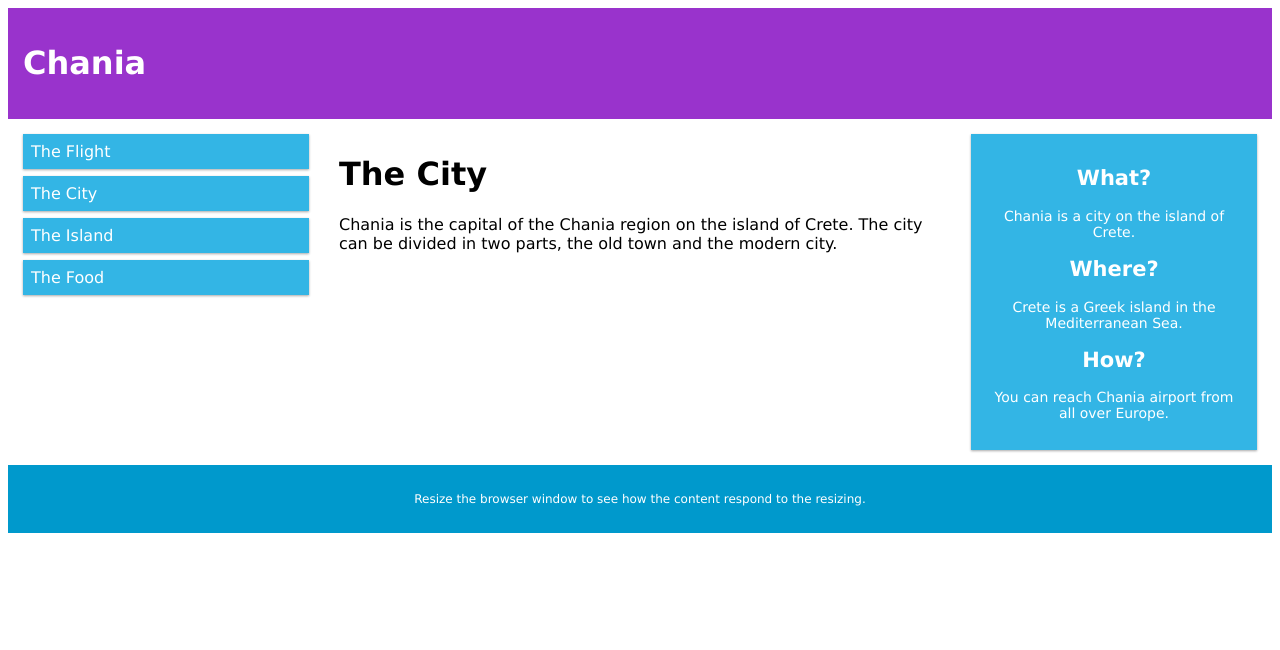
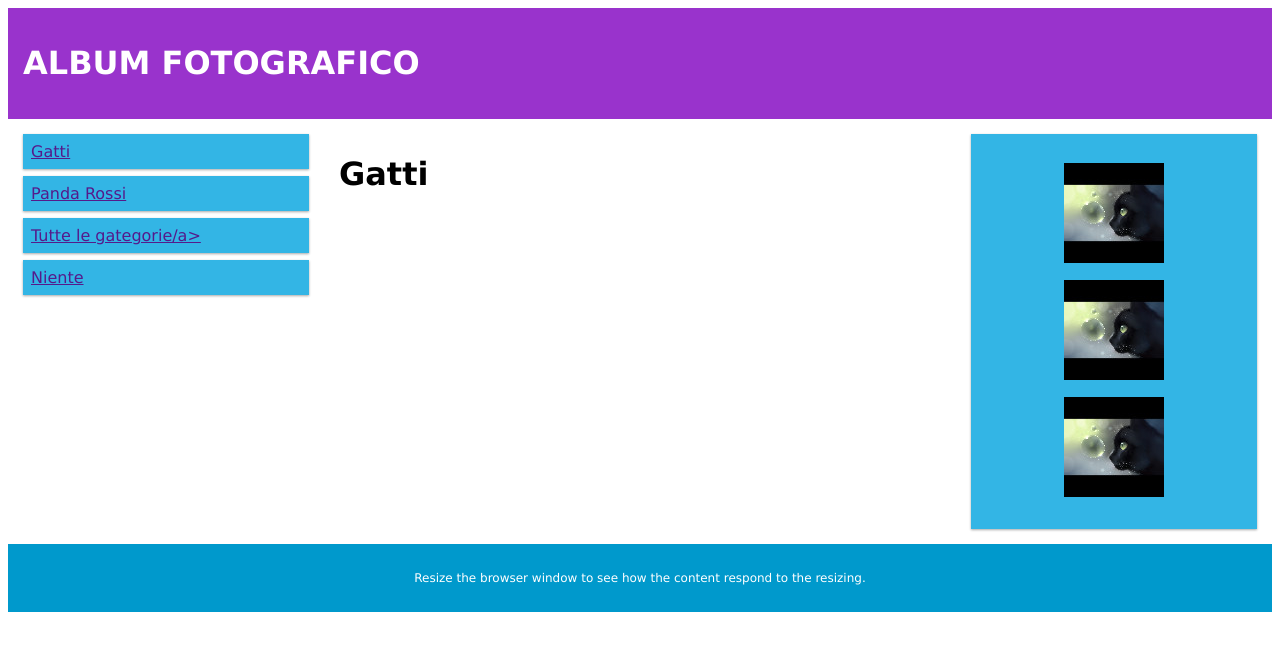
Before and after one commit to Lorenzon99/AlbumFotografico, a plain HTML site: page index.html in a window 1280 px wide. Drawn offline with Linux system fonts and the light colour scheme.

Commit message:
Ho inserito le immagini e ilo menù con i link

```diff
--- a/index.html
+++ b/index.html
@@ -8,32 +8,28 @@
 <body>
 
 <div class="header">
-  <h1>Chania</h1>
+  <h1>ALBUM FOTOGRAFICO</h1>
 </div>
 
 <div class="row">
   <div class="col-3 menu">
     <ul>
-    <li>The Flight</li>
-    <li>The City</li>
-    <li>The Island</li>
-    <li>The Food</li>
+    <li> <a href="">Gatti<a/></li>
+    <li><a href="">Panda Rossi</a></li>
+    <li><a href="">Tutte le gategorie/a></li>
+    <li><a href="">Niente</a></li>
     </ul>
   </div>
 
   <div class="col-6">
-    <h1>The City</h1>
-    <p>Chania is the capital of the Chania region on the island of Crete. The city can be divided in two parts, the old town and the modern city.</p>
-  </div>
+    <h1>Gatti</h1>
+    </div>
 
   <div class="col-3 right">
     <div class="aside">
-      <h2>What?</h2>
-      <p>Chania is a city on the island of Crete.</p>
-      <h2>Where?</h2>
-      <p>Crete is a Greek island in the Mediterranean Sea.</p>
-      <h2>How?</h2>
-      <p>You can reach Chania airport from all over Europe.</p>
+      <p><img src="immagini/thumbnail/gattoBolla_tn.jpg"></p>
+      <p><img src="immagini/thumbnail/gattoBolla_tn.jpg"></p>
+      <p><img src="immagini/thumbnail/gattoBolla_tn.jpg"></p>
     </div>
   </div>
 </div>
```
